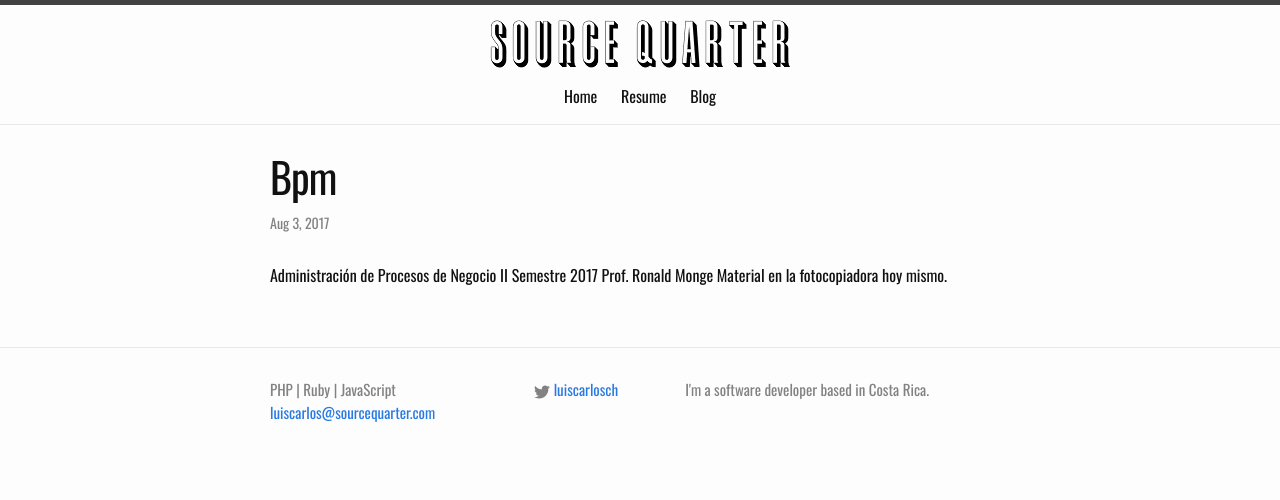
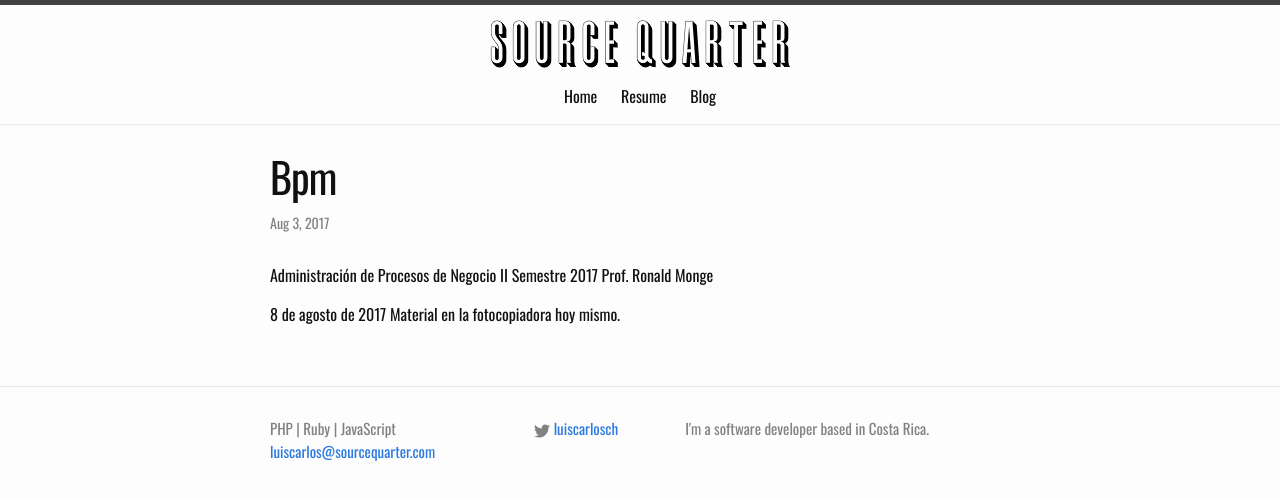
Before and after one commit to lucachaco/sourcequarter-lander, a Jekyll site: the page built from _posts/2017-08-03-bpm.md, in a window 1280 px wide. Shown: the top 500 px of the page. Built offline with Jekyll 4.4.1, drawn with Linux system fonts in a browser that asks for light colours; our own code applies the rules of GitHub Pages for plain Markdown files.

Commit message:
Update 2017-08-03-bpm.md

```diff
--- a/_posts/2017-08-03-bpm.md
+++ b/_posts/2017-08-03-bpm.md
@@ -2,4 +2,7 @@
 Administración de Procesos de Negocio
 II Semestre 2017
 Prof. Ronald Monge
+
+
+8 de agosto de 2017
 Material en la fotocopiadora hoy mismo.
```
